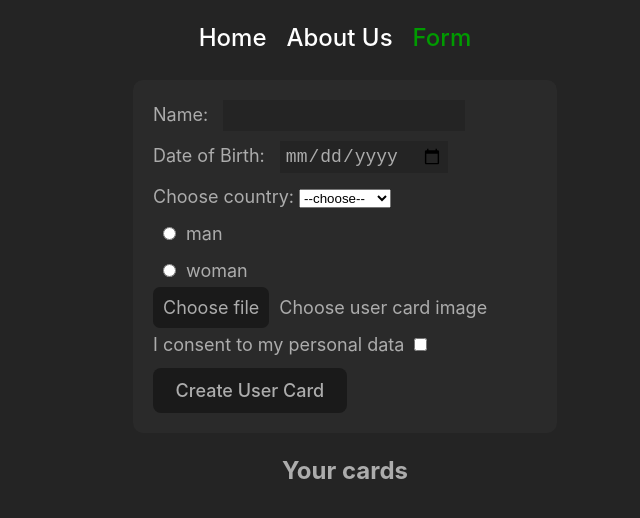
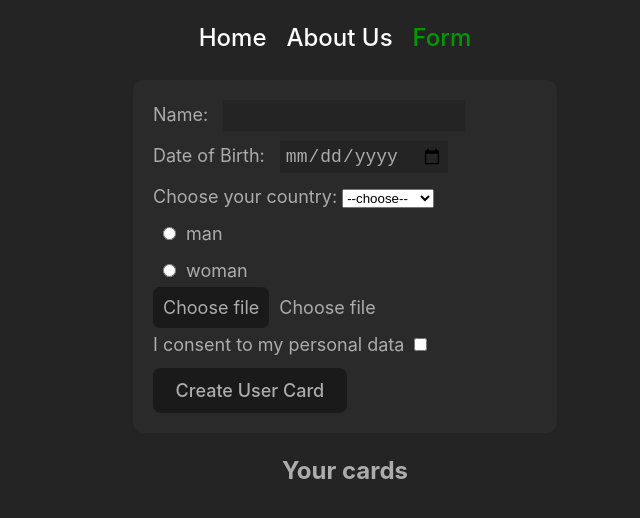
Before and after one commit to ValeriaYan/rsschool-react-2023Q1, a React (Vite) app in the folder react-components/: page /form in a window 1280 px wide. Shown: the top 518 px of the page, without its empty margins (295-935 px from the left). Built offline with nearby package versions, Linux system fonts and the light colour scheme.

Commit message:
refactor: rewrite all input components to functional components, rewrite UserForm component with using hooks

```diff
--- a/react-components/package.json
+++ b/react-components/package.json
@@ -20,6 +20,7 @@
     "match-sorter": "^6.3.1",
     "react": "^18.2.0",
     "react-dom": "^18.2.0",
+    "react-hook-form": "^7.43.9",
     "react-router-dom": "^6.9.0",
     "sort-by": "^1.2.0"
   },
--- a/react-components/src/components/form/UserForm.tsx
+++ b/react-components/src/components/form/UserForm.tsx
@@ -1,175 +1,95 @@
 import React from 'react';
-import { DateInput } from './dateInput/DateInput';
-import { TextInput } from './textInput/TextInput';
-import { SelectInput } from './selectInput/SelectInput';
-import { CheckboxInput } from './checkboxInput/CheckboxInput';
-import { RadioInputs } from './radioInput/RadioInputs';
-import { FileInput } from './fileInput/FileInput';
+import { useForm, SubmitHandler } from 'react-hook-form';
+import {
+  TextInput,
+  DateInput,
+  SelectInput,
+  FileInput,
+  RadioInputs,
+  CheckboxInput,
+} from './inputs/inputs';
 import { User } from '../userCardList/UsersList';
-
-type UserFormState = {
-  emptyNameField?: boolean;
-  emptyDateField?: boolean;
-  emptyConfirmCheckbox?: boolean;
-  emptyRadioFields?: boolean;
-  cardCreated: boolean;
-};
 
 type UserFormProps = {
   updateData: (users: User) => void;
 };
-class UserForm extends React.Component<UserFormProps, UserFormState> {
-  textRef: React.RefObject<HTMLInputElement>;
-  dateRef: React.RefObject<HTMLInputElement>;
-  selectRef: React.RefObject<HTMLSelectElement>;
-  checkboxRef: React.RefObject<HTMLInputElement>;
-  radioRefs: React.RefObject<HTMLInputElement>[];
-  fileRef: React.RefObject<HTMLInputElement>;
-  formRef: React.RefObject<HTMLFormElement>;
-  errors: {
-    emptyNameField: boolean;
-    emptyDateField: boolean;
-    emptyConfirmCheckbox: boolean;
-    emptyRadioFields: boolean;
-    emptySelectField: boolean;
+
+export interface IFormValues {
+  name: string;
+  date: string;
+  country: string;
+  file: FileList;
+  gender: string;
+  confirm: boolean;
+}
+
+function UserForm(props: UserFormProps) {
+  const {
+    register,
+    handleSubmit,
+    reset,
+    getValues,
+    formState: { errors },
+  } = useForm<IFormValues>();
+
+  const onSubmit: SubmitHandler<IFormValues> = (data) => {
+    console.log(data);
+    props.updateData({
+      name: data.name,
+      date: data.date,
+      gender: data.gender,
+      img: URL.createObjectURL(data.file[0] as Blob),
+      country: data.country,
+    });
+    reset();
   };
-  constructor(props: UserFormProps) {
-    super(props);
-    this.textRef = React.createRef();
-    this.dateRef = React.createRef();
-    this.selectRef = React.createRef();
-    this.checkboxRef = React.createRef();
-    this.radioRefs = [React.createRef(), React.createRef()];
-    this.fileRef = React.createRef();
-    this.formRef = React.createRef();
 
-    this.state = {
-      cardCreated: false,
-    };
-
-    this.errors = {
-      emptyNameField: false,
-      emptyDateField: false,
-      emptyConfirmCheckbox: false,
-      emptyRadioFields: false,
-      emptySelectField: false,
-    };
-    this.onSubmit = this.onSubmit.bind(this);
-  }
-
-  checkFields() {
-    if (this.textRef.current && this.textRef.current.value === '') {
-      this.errors['emptyNameField'] = true;
-    } else {
-      this.errors['emptyNameField'] = false;
-    }
-
-    if (this.dateRef.current && this.dateRef.current.value === '') {
-      this.errors['emptyDateField'] = true;
-    } else {
-      this.errors['emptyDateField'] = false;
-    }
-
-    const radiosNotEmpty = this.radioRefs.some((elem) => elem.current?.checked);
-    if (!radiosNotEmpty) {
-      this.errors['emptyRadioFields'] = true;
-    } else {
-      this.errors['emptyRadioFields'] = false;
-    }
-
-    if (this.checkboxRef.current && !this.checkboxRef.current.checked) {
-      this.errors['emptyConfirmCheckbox'] = true;
-    } else {
-      this.errors['emptyConfirmCheckbox'] = false;
-    }
-
-    if (this.selectRef.current && this.selectRef.current.value == 'default') {
-      this.errors['emptySelectField'] = true;
-    } else {
-      this.errors['emptySelectField'] = false;
-    }
-
-    console.log(this.selectRef?.current?.value);
-    return (
-      !this.errors['emptyNameField'] &&
-      !this.errors['emptyDateField'] &&
-      !this.errors['emptyRadioFields'] &&
-      !this.errors['emptyConfirmCheckbox']
-    );
-  }
-
-  onSubmit(event: React.FormEvent) {
-    event?.preventDefault();
-    if (this.checkFields()) {
-      let gender: string | undefined;
-      for (let i = 0; i < this.radioRefs.length; i++) {
-        if (this.radioRefs[i].current?.checked) {
-          gender = this.radioRefs[i].current?.value;
-        }
-      }
-      let photo = '';
-      if (this.fileRef.current?.files?.item(0)) {
-        photo = URL.createObjectURL(this.fileRef.current?.files?.item(0) as Blob);
-      }
-      this.props.updateData({
-        name: this.textRef.current?.value,
-        date: this.dateRef.current?.value,
-        gender: gender,
-        img: photo,
-        country: this.selectRef.current?.value,
-      });
-
-      this.setState({
-        cardCreated: true,
-      });
-      this.formRef.current?.reset();
-    }
-    this.setState({
-      cardCreated: false,
-    });
-  }
-
-  componentDidUpdate() {
-    setTimeout(() => {
-      this.setState({
-        cardCreated: false,
-      });
-    }, 3000);
-  }
-
-  render() {
-    return (
-      <form onSubmit={this.onSubmit} ref={this.formRef}>
-        {this.errors['emptyNameField'] && <div className="error">{'Name can not be empty'}</div>}
-        <TextInput textRef={this.textRef} labelText="Name: " />
-        {this.errors['emptyDateField'] && <div className="error">{'Date can not be empty'}</div>}
-        <DateInput dateRef={this.dateRef} labelText="Date of Birth: " />
-        {this.errors['emptySelectField'] && (
-          <div className="error">{'Country can not be empty'}</div>
-        )}
-        <SelectInput
-          selectRef={this.selectRef}
-          labelText="Choose country: "
-          values={['Russian', 'Ukraine', 'USA', 'Belarus', 'Poland', 'Kazakhstan']}
-        />
-        {this.errors['emptyRadioFields'] && (
-          <div className="error">{'Gender can not be empty'}</div>
-        )}
-        <div className="radio-buttons">
-          <RadioInputs radioRefs={this.radioRefs} name="gender" values={['man', 'woman']} />
-        </div>
-        <FileInput fileRef={this.fileRef} labelText="Choose user card image" />
-        {this.errors['emptyConfirmCheckbox'] && (
-          <div className="error">
-            {'You must confirm that you agree to the processing of personal data'}
-          </div>
-        )}
-        <CheckboxInput checkboxRef={this.checkboxRef} labelText="I consent to my personal data" />
-        <button type="submit">Create User Card</button>
-        {this.state.cardCreated && <div className="success-message">{'Card created'}</div>}
-      </form>
-    );
-  }
+  return (
+    <form onSubmit={handleSubmit(onSubmit)}>
+      <TextInput register={register} label="Name: " value="name" required="Name can't be empty!" />
+      <div className="error">{errors?.name && <p>{errors.name.message || 'Error!'}</p>}</div>
+      <DateInput
+        register={register}
+        label="Date of Birth: "
+        value="date"
+        required="Date can't be empty!"
+      />
+      <div className="error">{errors?.date && <p>{errors.date.message || 'Error!'}</p>}</div>
+      <SelectInput
+        label="Choose your country: "
+        value="country"
+        register={register}
+        values={['Russian', 'Ukraine', 'USA', 'Belarus', 'Poland', 'Kazakhstan']}
+        required="Country can't be empty!"
+      />
+      <div className="error">
+        {getValues('country') == 'default' && <p>{"Country can't be empty!"}</p>}
+      </div>
+      <RadioInputs
+        register={register}
+        name="gender"
+        value="gender"
+        values={['man', 'woman']}
+        required="Gender can't bу empty!"
+      />
+      <div className="error">{errors?.gender && <p>{errors.gender.message || 'Error!'}</p>}</div>
+      <FileInput
+        register={register}
+        label="Choose file"
+        value="file"
+        required="Please, choose file!"
+      />
+      <div className="error">{errors?.file && <p>{errors.file.message || 'Error!'}</p>}</div>
+      <CheckboxInput
+        register={register}
+        label="I consent to my personal data"
+        value="confirm"
+        required
+      />
+      <div className="error">{errors?.confirm && <p>{errors.confirm.message || 'Error!'}</p>}</div>
+      <button type="submit">Create User Card</button>
+    </form>
+  );
 }
 
 export { UserForm };
--- a/react-components/src/components/form/fileInput/FileInput.tsx
+++ /dev/null
@@ -1,20 +0,0 @@
-import React from 'react';
-
-type FileInputProps = {
-  fileRef: React.RefObject<HTMLInputElement>;
-  labelText: string;
-};
-
-class FileInput extends React.Component<FileInputProps> {
-  render() {
-    return (
-      <label>
-        <span className="file-button">Choose file</span>
-        {this.props.labelText}
-        <input type="file" ref={this.props.fileRef} />
-      </label>
-    );
-  }
-}
-
-export { FileInput };
--- /dev/null
+++ b/react-components/src/components/form/inputs/inputs.tsx
@@ -0,0 +1,119 @@
+import React from 'react';
+import { Path, UseFormRegister } from 'react-hook-form';
+import { IFormValues } from '../UserForm';
+
+type TextInputProps = {
+  register: UseFormRegister<IFormValues>;
+  value: Path<IFormValues>;
+  label: string;
+  required: string | boolean;
+};
+
+type DateInputProps = {
+  register: UseFormRegister<IFormValues>;
+  value: Path<IFormValues>;
+  label: string;
+  required: string | boolean;
+};
+
+type SelectInputProps = {
+  register: UseFormRegister<IFormValues>;
+  value: Path<IFormValues>;
+  label: string;
+  values: string[];
+  required: string | boolean;
+};
+
+type FileInputProps = {
+  register: UseFormRegister<IFormValues>;
+  value: Path<IFormValues>;
+  label: string;
+  required: string | boolean;
+};
+
+type RadioInputsProps = {
+  register: UseFormRegister<IFormValues>;
+  value: Path<IFormValues>;
+  name: string;
+  values: string[];
+  required: string | boolean;
+};
+
+type CheckboxInputProps = {
+  register: UseFormRegister<IFormValues>;
+  value: Path<IFormValues>;
+  label: string;
+  required: string | boolean;
+};
+
+function TextInput({ label, value, register, required }: TextInputProps) {
+  return (
+    <label>
+      {label}
+      <input type="text" {...register(value, { required })} />
+    </label>
+  );
+}
+
+function DateInput({ label, value, register, required }: DateInputProps) {
+  return (
+    <label>
+      {label}
+      <input type="date" {...register(value, { required })} />
+    </label>
+  );
+}
+
+function SelectInput({ label, value, register, required, values }: SelectInputProps) {
+  return (
+    <label>
+      {label}
+      <select {...register(value, { required })}>
+        <option value="default">{'--choose--'}</option>
+        {values.map((item, index) => {
+          return (
+            <option value={item} key={index}>
+              {item}
+            </option>
+          );
+        })}
+      </select>
+    </label>
+  );
+}
+
+function FileInput({ label, value, register, required }: FileInputProps) {
+  return (
+    <label>
+      <span className="file-button">Choose file</span>
+      {label}
+      <input type="file" {...register(value, { required })} />
+    </label>
+  );
+}
+
+function RadioInputs({ name, value, values, register, required }: RadioInputsProps) {
+  return (
+    <div className="radio-buttons">
+      {values.map((elem, index) => {
+        return (
+          <label key={index}>
+            <input type="radio" name={name} value={elem} {...register(value, { required })} />
+            {elem}
+          </label>
+        );
+      })}
+    </div>
+  );
+}
+
+function CheckboxInput({ label, value, register, required }: CheckboxInputProps) {
+  return (
+    <label>
+      {label}
+      <input type="checkbox" {...register(value, { required })} />
+    </label>
+  );
+}
+
+export { TextInput, DateInput, SelectInput, FileInput, RadioInputs, CheckboxInput };
--- a/react-components/src/components/form/selectInput/SelectInput.tsx
+++ /dev/null
@@ -1,33 +0,0 @@
-import React from 'react';
-
-type SelectInputProps = {
-  selectRef: React.RefObject<HTMLSelectElement>;
-  labelText: string;
-  values: string[];
-};
-
-class SelectInput extends React.Component<SelectInputProps> {
-  constructor(props: SelectInputProps) {
-    super(props);
-  }
-
-  render() {
-    return (
-      <label>
-        {this.props.labelText}
-        <select ref={this.props.selectRef}>
-          <option value="default">{'--choose--'}</option>
-          {this.props.values.map((item, index) => {
-            return (
-              <option value={item} key={index}>
-                {item}
-              </option>
-            );
-          })}
-        </select>
-      </label>
-    );
-  }
-}
-
-export { SelectInput };
```
Also changed, not shown: react-components/src/components/form/checkboxInput/CheckboxInput.tsx (deleted, +0 -19 lines), react-components/src/components/form/dateInput/DateInput.tsx (deleted, +0 -23 lines), react-components/src/components/form/radioInput/RadioInputs.tsx (deleted, +0 -31 lines), react-components/src/components/form/textInput/TextInput.tsx (deleted, +0 -18 lines), 2 other files (tests, documents, lock files or other folders).
